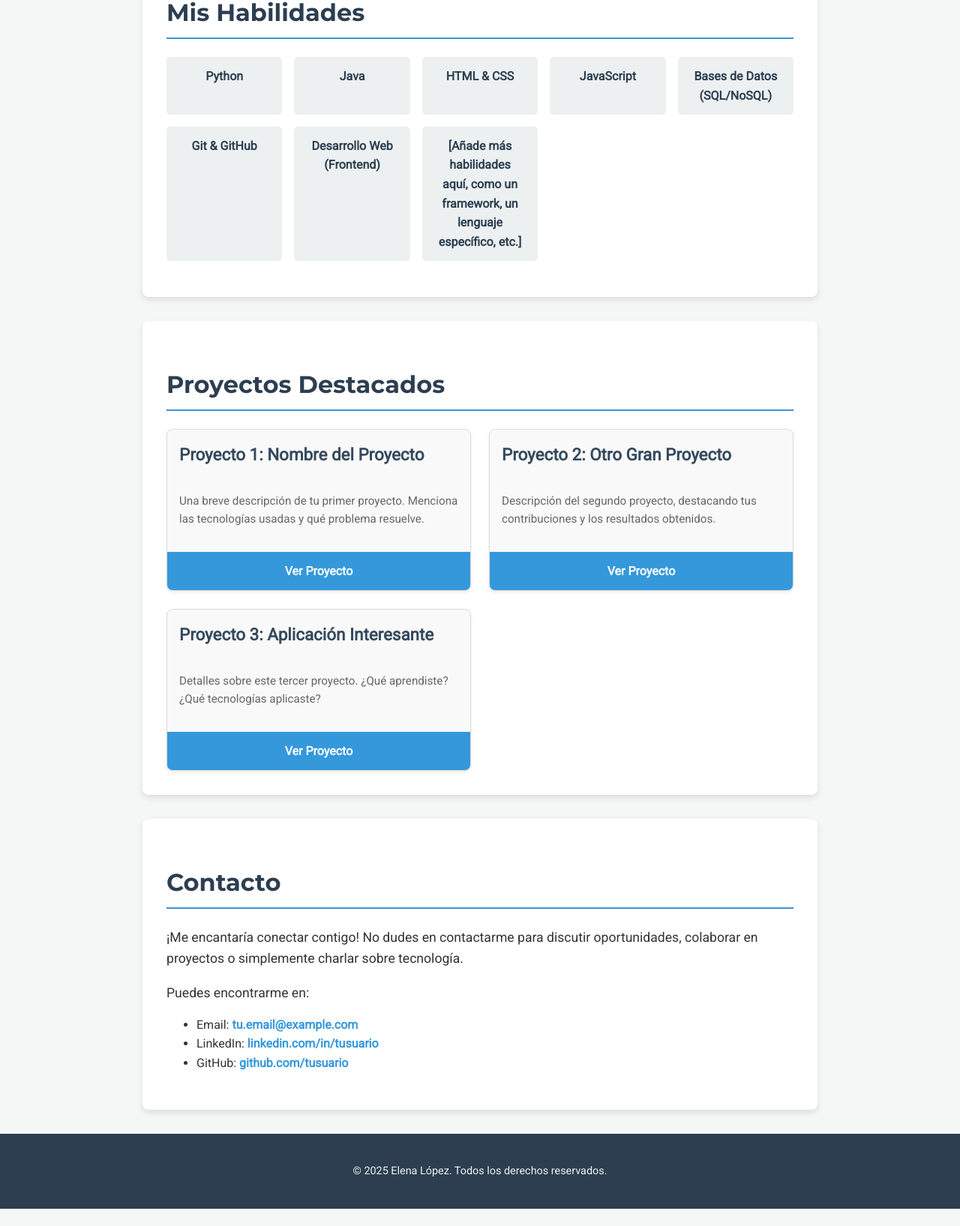
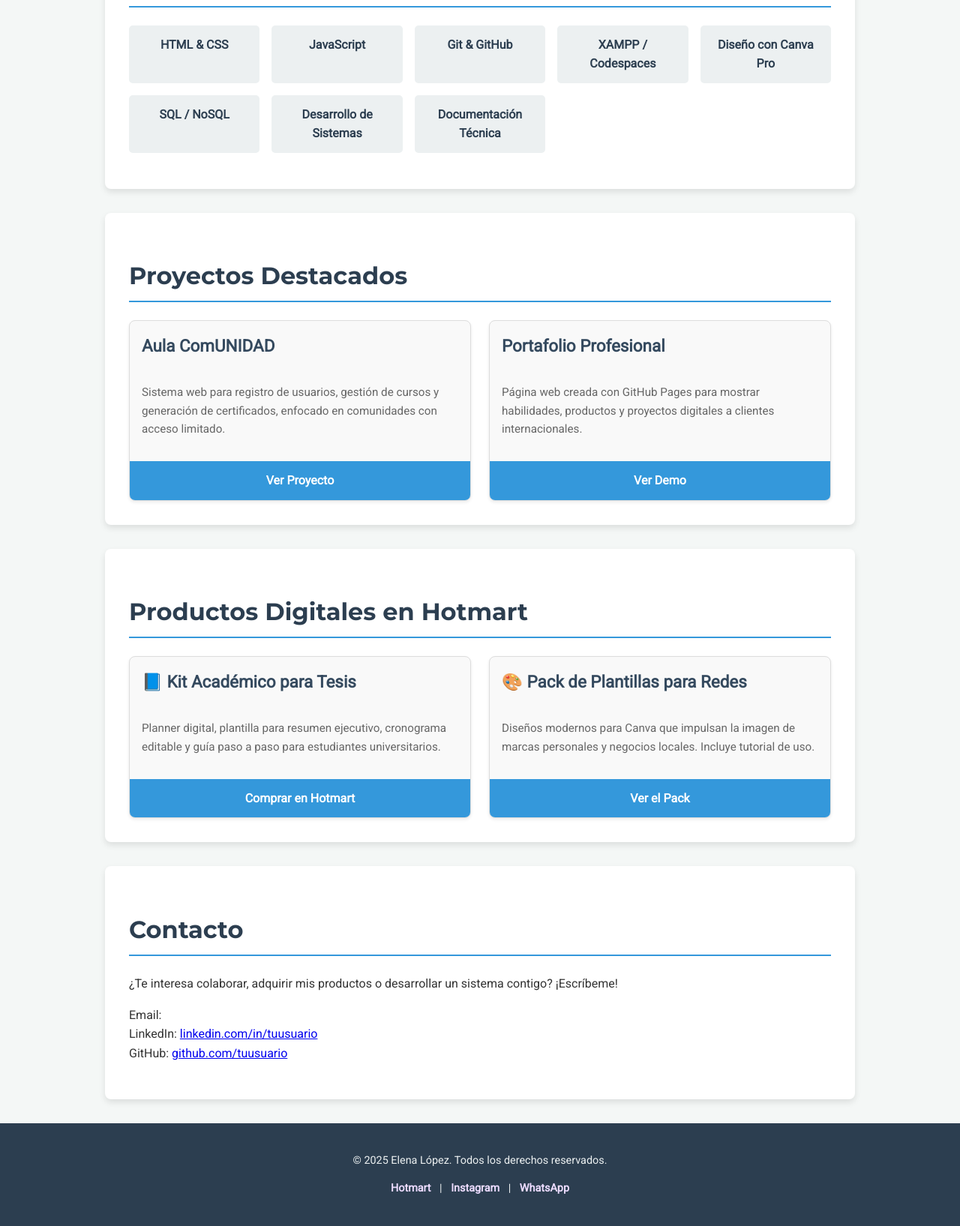
Before and after one commit to elenalopez1608/elenalopez.githug.io, a plain HTML site: page index.html in a window 1280 px wide. Shown: the part 717-2352 px from the top of the page at 75% size. Before the commit the page ends 2329 px from the top, so only its background shows below. Drawn offline with Linux system fonts and the light colour scheme.

Commit message:
publicando mi portafolio en html

```diff
--- a/index.html
+++ b/index.html
@@ -1,12 +1,13 @@
+¡Gracias por avisarme, Elena! Vamos a resolverlo de inmediato. Aquí te dejo el código completo, corregido y listo para que lo uses en tu portafolio. Incluye todas las secciones: presentación, habilidades, proyectos, productos digitales, contacto y footer con enlaces a tus redes.
+🌐 Código actualizado (HTML + CSS en un solo archivo)
 <!DOCTYPE html>
 <html lang="es">
 <head>
   <meta charset="utf-8">
   <meta name="viewport" content="width=device-width, initial-scale=1.0">
-    <title>Portafolio de Elena López - Informática</title>
+  <title>Portafolio de Elena López - Productos Digitales</title>
   <link href="https://fonts.googleapis.com/css2?family=Montserrat:wght@400;700&family=Roboto:wght@300;400&display=swap" rel="stylesheet">
   <style>
-        /* Estilos generales */
     body {
       font-family: 'Roboto', sans-serif;
       margin: 0;
@@ -16,30 +17,28 @@
       line-height: 1.6;
     }
 
-        /* Cabecera */
     header {
       background-color: #2c3e50;
       color: #ecf0f1;
-            padding: 1.5rem 0;
+      padding: 2rem 1rem;
       text-align: center;
       box-shadow: 0 2px 5px rgba(0,0,0,0.2);
     }
 
     header h1 {
       font-family: 'Montserrat', sans-serif;
-            margin: 0;
       font-size: 2.8em;
       color: #3498db;
+      margin-bottom: 0.5rem;
     }
 
     header p {
       font-size: 1.2em;
-            margin-top: 0.5rem;
+      margin-top: 0;
     }
 
-        /* Contenido principal */
     main {
-            max-width: 900px;
+      max-width: 1000px;
       margin: 2rem auto;
       padding: 0 1.5rem;
     }
@@ -54,20 +53,13 @@
 
     section h2 {
       font-family: 'Montserrat', sans-serif;
+      font-size: 2em;
       color: #2c3e50;
-            font-size: 2em;
       border-bottom: 2px solid #3498db;
       padding-bottom: 0.5rem;
       margin-bottom: 1.5rem;
     }
 
-        /* Sección Sobre mí */
-        .about-me p {
-            font-size: 1.1em;
-            color: #555;
-        }
-
-        /* Sección Habilidades */
     .skills ul {
       list-style: none;
       padding: 0;
@@ -78,7 +70,7 @@
 
     .skills li {
       background-color: #ecf0f1;
-            padding: 0.8rem 1.2rem;
+      padding: 0.8rem;
       border-radius: 5px;
       text-align: center;
       font-weight: bold;
@@ -91,8 +83,7 @@
       color: #fff;
     }
 
-        /* Sección Proyectos */
-        .projects-grid {
+    .projects-grid, .products-grid {
       display: grid;
       grid-template-columns: repeat(auto-fit, minmax(280px, 1fr));
       gap: 1.5rem;
@@ -132,91 +123,58 @@
       text-align: center;
       text-decoration: none;
       font-weight: bold;
-            transition: background-color 0.3s ease;
     }
 
     .project-card a:hover {
       background-color: #2980b9;
     }
 
-        /* Sección Contacto */
-        .contact p {
-            margin-bottom: 1rem;
-            font-size: 1.1em;
-        }
-
-        .contact a {
-            color: #3498db;
-            text-decoration: none;
-            font-weight: bold;
-        }
-
-        .contact a:hover {
-            text-decoration: underline;
-        }
-
-        /* Pie de página */
     footer {
       text-align: center;
       padding: 1.5rem;
       background-color: #2c3e50;
       color: #ecf0f1;
-            margin-top: 2rem;
       font-size: 0.9em;
     }
 
-        /* Media Queries para responsividad */
+    footer a {
+      color: #ecdbff;
+      margin: 0 8px;
+      text-decoration: none;
+      font-weight: bold;
+    }
+
     @media (max-width: 768px) {
-            header h1 {
-                font-size: 2.2em;
-            }
-            header p {
-                font-size: 1em;
-            }
-            section {
-                padding: 1.5rem;
-            }
-            section h2 {
-                font-size: 1.8em;
-            }
-            .skills ul {
-                grid-template-columns: repeat(auto-fit, minmax(120px, 1fr));
-            }
-            .projects-grid {
-                grid-template-columns: 1fr;
-            }
+      header h1 { font-size: 2.2em; }
+      section h2 { font-size: 1.8em; }
+      .skills ul { grid-template-columns: repeat(auto-fit, minmax(120px, 1fr)); }
+      .projects-grid, .products-grid { grid-template-columns: 1fr; }
     }
   </style>
 </head>
 <body>
-
   <header>
     <h1>¡Hola! Soy Elena López</h1>
-        <p>Desarrolladora de Software | Ingeniera Informática | Entusiasta de la Tecnología</p>
+    <p>Desarrolladora de Software | Creadora de Productos Digitales | Visionaria Social</p>
   </header>
 
   <main>
-        <section class="about-me">
+    <section>
       <h2>Sobre mí</h2>
-            <p>
-                Soy una apasionada estudiante de **informática** con un gran interés en el desarrollo de software y la resolución de problemas complejos. Disfruto explorando nuevas tecnologías y aplicando mis conocimientos para crear soluciones innovadoras. Mi objetivo es combinar mi creatividad con mis habilidades técnicas para contribuir a proyectos significativos.
-            </p>
-            <p>
-                Me especializo en [**menciona aquí tus áreas de interés, por ejemplo: desarrollo web frontend, backend, análisis de datos, ciberseguridad, inteligencia artificial, etc.**]. Estoy en constante aprendizaje y siempre busco oportunidades para mejorar y expandir mis habilidades.
-            </p>
+      <p>Soy una apasionada de la informática, experta en crear soluciones web funcionales y recursos digitales que empoderan a estudiantes y emprendedores. En este espacio reúno mis habilidades técnicas y visión de impacto para ofrecer productos prácticos y personalizados.</p>
     </section>
 
     <section class="skills">
-            <h2>Mis Habilidades</h2>
+      <h2>Mis Habilidades Técnicas</h2>
       <ul>
-                <li>Python</li>
-                <li>Java</li>
         <li>HTML & CSS</li>
         <li>JavaScript</li>
-                <li>Bases de Datos (SQL/NoSQL)</li>
         <li>Git & GitHub</li>
-                <li>Desarrollo Web (Frontend)</li>
-                <li>[Añade más habilidades aquí, como un framework, un lenguaje específico, etc.]</li>
+        <li>XAMPP / Codespaces</li>
+        <li>Diseño con Canva Pro</li>
+        <li>SQL / NoSQL</li>
+        <li>Desarrollo de Sistemas</li>
+        <li>Documentación Técnica</li>
       </ul>
     </section>
 
@@ -224,42 +182,52 @@
       <h2>Proyectos Destacados</h2>
       <div class="projects-grid">
         <div class="project-card">
-                    <h3>Proyecto 1: Nombre del Proyecto</h3>
-                    <p>Una breve descripción de tu primer proyecto. Menciona las tecnologías usadas y qué problema resuelve.</p>
-                    <a href="URL_DEL_PROYECTO_GITHUB_O_DEMO" target="_blank">Ver Proyecto</a>
+          <h3>Aula ComUNIDAD</h3>
+          <p>Sistema web para registro de usuarios, gestión de cursos y generación de certificados, enfocado en comunidades con acceso limitado.</p>
+          <a href="https://github.com/tuusuario/AulaComUNIDAD" target="_blank">Ver Proyecto</a>
         </div>
         <div class="project-card">
-                    <h3>Proyecto 2: Otro Gran Proyecto</h3>
-                    <p>Descripción del segundo proyecto, destacando tus contribuciones y los resultados obtenidos.</p>
-                    <a href="URL_DEL_OTRO_PROYECTO_GITHUB_O_DEMO" target="_blank">Ver Proyecto</a>
-                </div>
-                <div class="project-card">
-                    <h3>Proyecto 3: Aplicación Interesante</h3>
-                    <p>Detalles sobre este tercer proyecto. ¿Qué aprendiste? ¿Qué tecnologías aplicaste?</p>
-                    <a href="URL_DEL_TERCER_PROYECTO_GITHUB_O_DEMO" target="_blank">Ver Proyecto</a>
+          <h3>Portafolio Profesional</h3>
+          <p>Página web creada con GitHub Pages para mostrar habilidades, productos y proyectos digitales a clientes internacionales.</p>
+          <a href="https://tuusuario.github.io/" target="_blank">Ver Demo</a>
         </div>
       </div>
     </section>
 
-        <section class="contact">
+    <section class="products">
+      <h2>Productos Digitales en Hotmart</h2>
+      <div class="products-grid">
+        <div class="project-card">
+          <h3>📘 Kit Académico para Tesis</h3>
+          <p>Planner digital, plantilla para resumen ejecutivo, cronograma editable y guía paso a paso para estudiantes universitarios.</p>
+          <a href="https://hotmart.com/tu-producto-kit-tesis" target="_blank">Comprar en Hotmart</a>
+        </div>
+        <div class="project-card">
+          <h3>🎨 Pack de Plantillas para Redes</h3>
+          <p>Diseños modernos para Canva que impulsan la imagen de marcas personales y negocios locales. Incluye tutorial de uso.</p>
+          <a href="https://hotmart.com/tu-pack-plantillas" target="_blank">Ver el Pack</a>
+        </div>
+      </div>
+    </section>
+
+    <section>
       <h2>Contacto</h2>
+      <p>¿Te interesa colaborar, adquirir mis productos o desarrollar un sistema contigo? ¡Escríbeme!</p>
       <p>
-                ¡Me encantaría conectar contigo! No dudes en contactarme para discutir oportunidades, colaborar en proyectos o simplemente charlar sobre tecnología.
-            </p>
-            <p>
-                Puedes encontrarme en:
-                <ul>
-                    <li>Email: <a href="mailto:tu.email@example.com">tu.email@example.com</a></li>
-                    <li>LinkedIn: <a href="URL_DE_TU_LINKEDIN" target="_blank">linkedin.com/in/tusuario</a></li>
-                    <li>GitHub: <a href="URL_DE_TU_GITHUB" target="_blank">github.com/tusuario</a></li>
-                    </ul>
+        Email: <a href="elopezm160894@gmail.com"></a><br>
+        LinkedIn: <a href="https://linkedin.com/in/tuusuario" target="_blank">linkedin.com/in/tuusuario</a><br>
+        GitHub: <a href="https://github.com/tuusuario" target="_blank">github.com/tuusuario</a>
       </p>
     </section>
   </main>
 
   <footer>
     <p>&copy; 2025 Elena López. Todos los derechos reservados.</p>
+    <p>
+      <a href="https://hotmart.com/tu-producto" target="_blank">Hotmart</a> |
+      <a href="https://instagram.com/tuusuario" target="_blank">Instagram</a> |
+      <a href="https://wa.me/584XXXXXXXX" target="_blank">WhatsApp</a>
+    </p>
   </footer>
-
 </body>
 </html>
```
Lines whose indentation alone changed are shown as unchanged.
